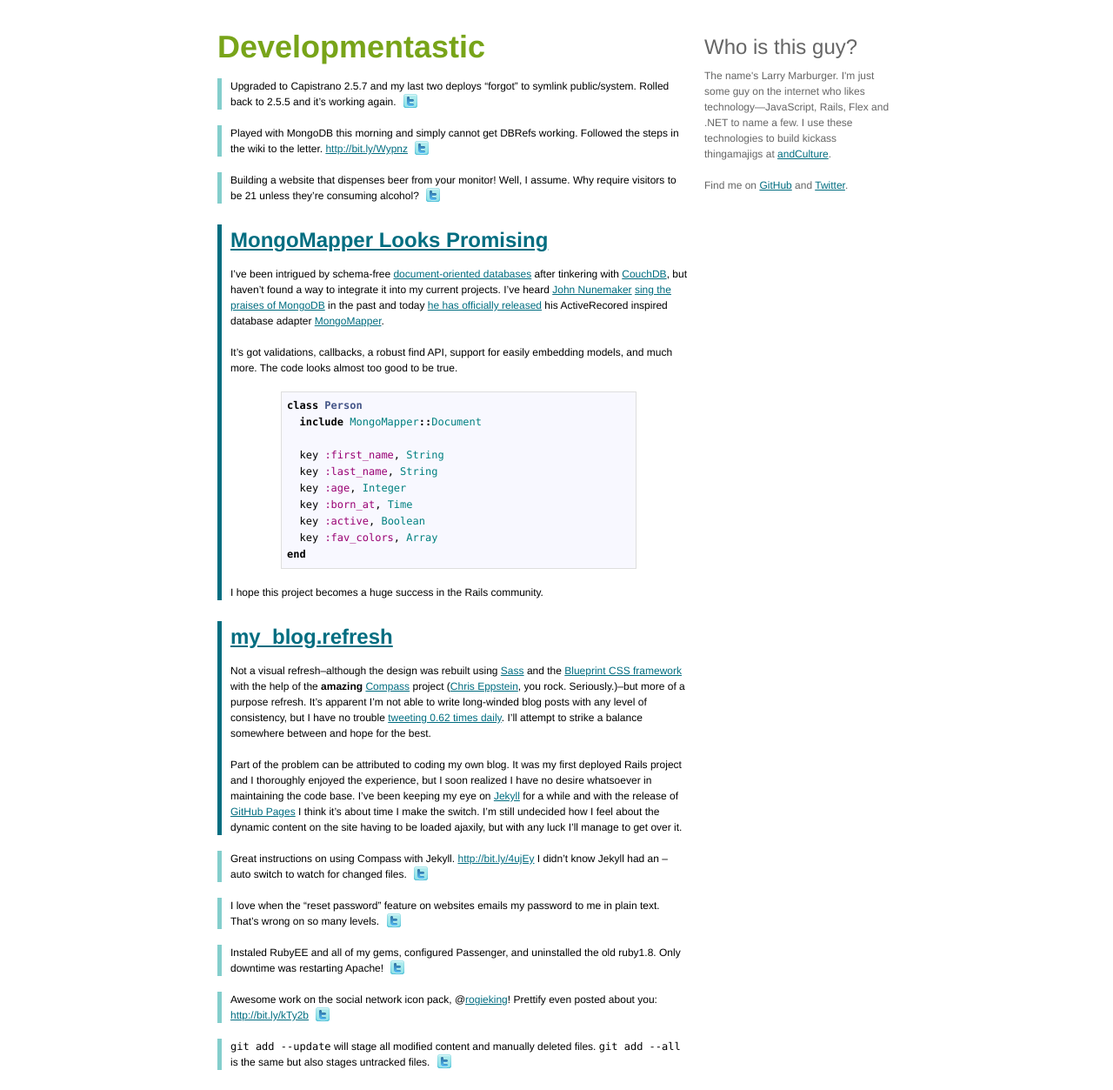
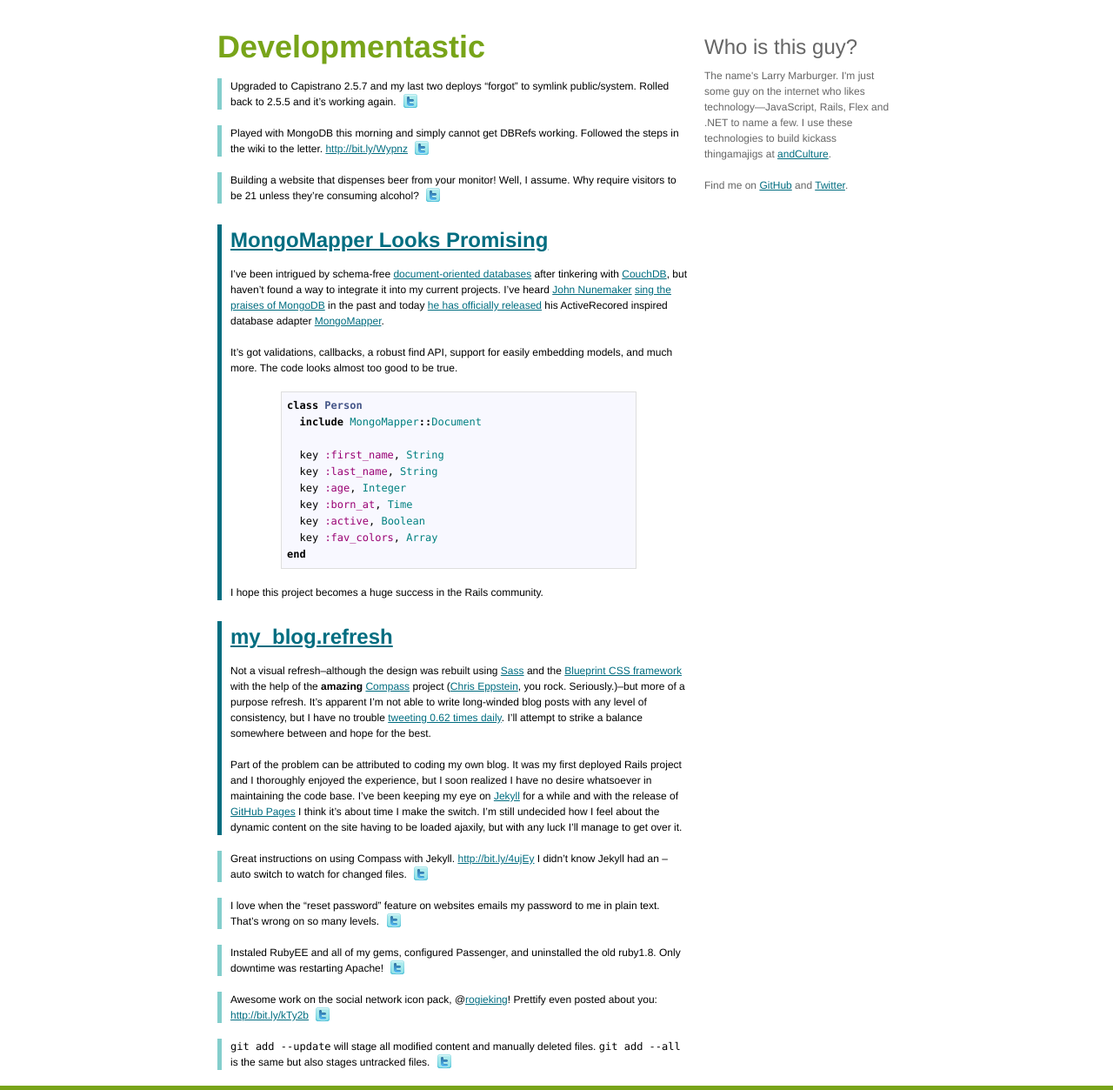
Before and after one commit to lmarburger/lmarburger.github.com, a Jekyll site: the page built from index.html, in a window 1280 px wide. Shown: the whole page at 87% size. Built offline with Jekyll 4.4.1, drawn with Linux system fonts in a browser that asks for light colours.

Commit message:
Added a small footer.

```diff
--- a/_layouts/default.html
+++ b/_layouts/default.html
@@ -24,6 +24,8 @@
         <h1><a href="/" title="Developmentastic">Developmentastic</a></h1>
 
         {{ content }}
+
+        <div id="content_footer"></div>
       </div>
 
       <ul id="sidebar">
@@ -42,7 +44,8 @@
           </p>
         </li>
       </ul>
+    </div>
 
-    </div>
+    <div id="footer"></div>
   </body>
 </html>
--- a/_sass/main.sass
+++ b/_sass/main.sass
@@ -50,3 +50,8 @@
       :color #666
       :font-weight normal
       :margin 36px 0 0.25em
+
+#footer
+  :background-color #78A419
+
++sticky-footer(5px, "#content", "#content_footer", "#footer")
--- a/_sass/partials/_base.sass
+++ b/_sass/partials/_base.sass
@@ -2,6 +2,7 @@
 !blueprint_grid_width = 60px
 !blueprint_grid_margin  = 20px
 
+@import compass/layout.sass
 @import blueprint/reset.sass
 @import blueprint
 
```
